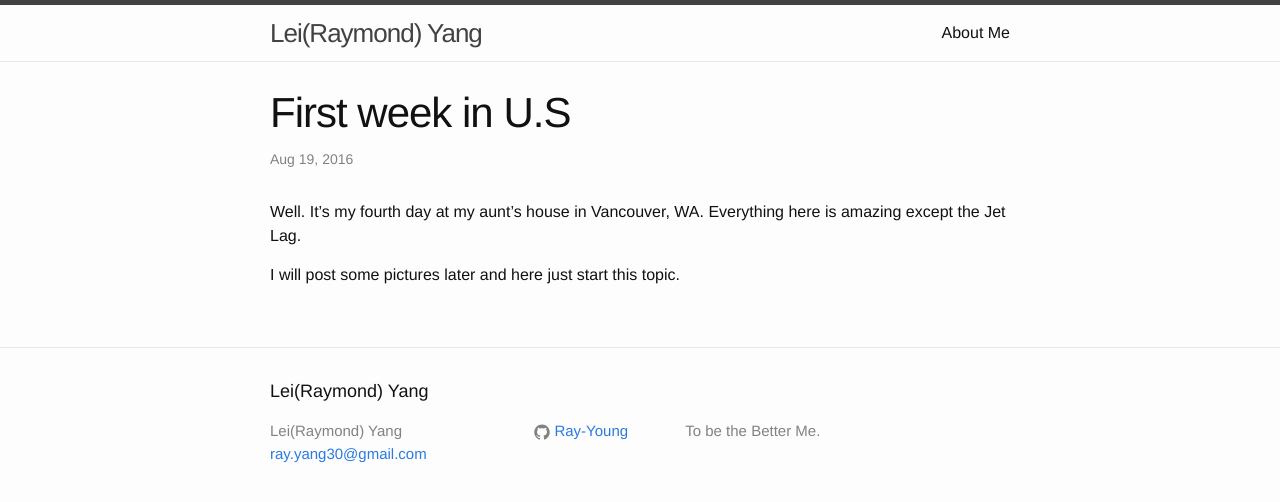
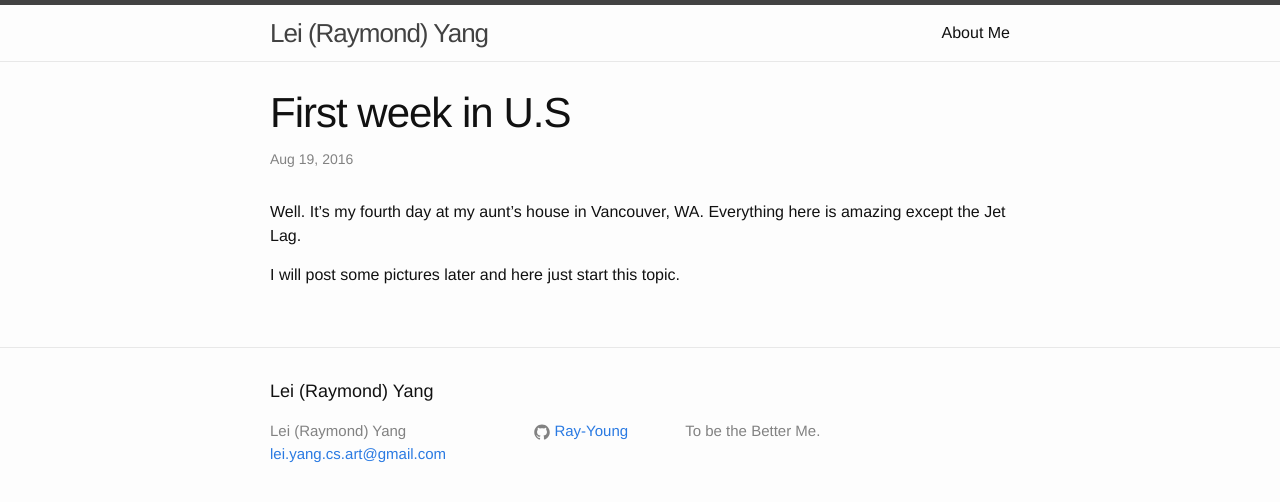
Before and after one commit to Ray-Young/ray-young.github.io, a Jekyll site: the page built from _posts/2016-8-19-first-week-in-U.S.md, in a window 1280 px wide. Shown: the top 502 px of the page. Built offline with Jekyll 4.4.1, drawn with Linux system fonts in a browser that asks for light colours.

Commit message:
update the email address

```diff
--- a/_config.yml
+++ b/_config.yml
@@ -1,6 +1,6 @@
 # Site Settings
-title: Lei(Raymond) Yang
-email: ray.yang30@gmail.com
+title: Lei (Raymond) Yang
+email: lei.yang.cs.art@gmail.com
 description: To be the Better Me.
 baseurl: ""
 url: "http://www.leiyangblog.com"
```
